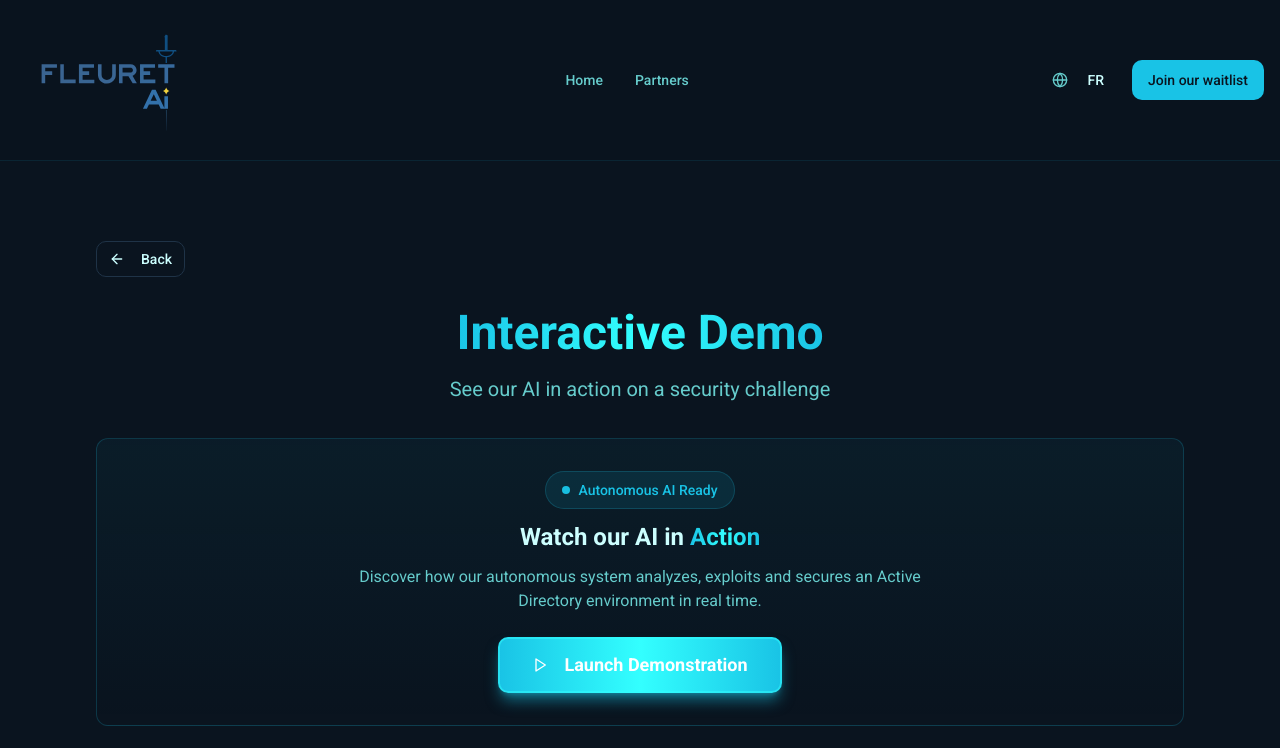
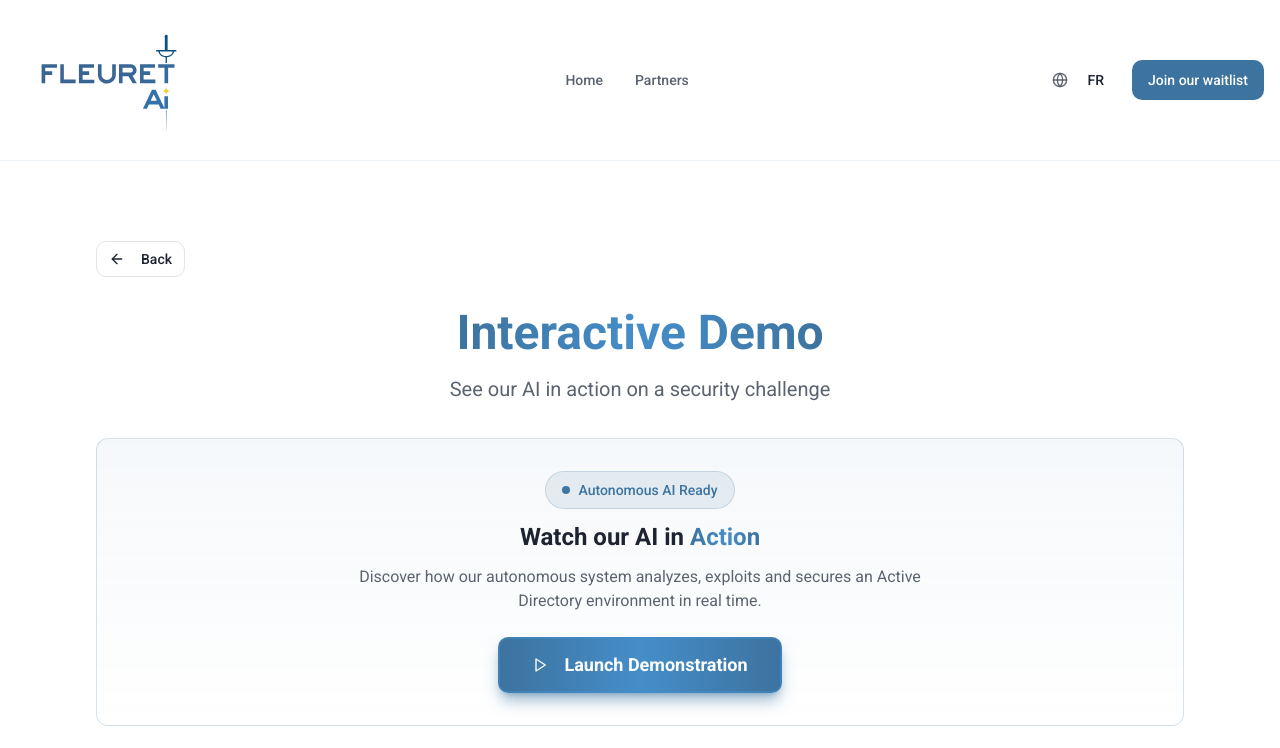
Before and after one commit to MielPopsssssss/fleuret-website, a React (Vite) app: page /demo in a window 1280 px wide. Shown: the top 748 px of the page. Built offline with nearby package versions, Linux system fonts and the light colour scheme.

Commit message:
Reverted to commit c94f7504071c59f9baec07d204ed8d91def85d1d

```diff
--- a/src/components/Benchmark.tsx
+++ b/src/components/Benchmark.tsx
@@ -35,7 +35,7 @@ const Benchmark = () => {
     <section className="pt-24 pb-0 relative">
       <div className="container mx-auto px-4">
         <div className="max-w-5xl mx-auto mb-16">
-          <Card className="p-8 md:p-12 border-primary/30 bg-card/50 backdrop-blur-sm card-glow">
+          <Card className="p-8 md:p-12 border-primary/30 bg-white card-glow">
             <div className="grid md:grid-cols-2 gap-12">
               <div className="space-y-6">
                 <div>
--- a/src/components/Hero.tsx
+++ b/src/components/Hero.tsx
@@ -1,21 +1,11 @@
 import { Button } from "@/components/ui/button";
 import logoFleuret from "@/assets/logo-fleuret.svg";
-import heroBackground from "@/assets/hero-background-fencing.png";
 import { Link } from "react-router-dom";
 import { useLanguage } from "@/contexts/LanguageContext";
 
 const Hero = () => {
   const { t } = useLanguage();
-  return <section className="relative min-h-screen flex items-start justify-center overflow-hidden pt-4 md:pt-8" itemScope itemType="https://schema.org/WebPageElement">
-      {/* Background Image */}
-      <div className="absolute inset-0 z-0">
-        <img
-          src={heroBackground}
-          alt=""
-          className="w-full h-full object-cover"
-        />
-      </div>
-
+  return <section className="relative min-h-screen flex items-start justify-center overflow-hidden pt-8 md:pt-12" itemScope itemType="https://schema.org/WebPageElement">
       {/* Content */}
       <div className="container mx-auto px-4 z-10">
         <div className="max-w-5xl mx-auto text-center space-y-6 animate-in fade-in duration-1000">
@@ -30,11 +20,11 @@ const Hero = () => {
             />
           </div>
 
-          <h1 className="text-3xl md:text-7xl font-bold tracking-tight drop-shadow-[0_2px_10px_rgba(0,0,0,0.8)]" itemProp="headline">
+          <h1 className="text-3xl md:text-7xl font-bold tracking-tight" itemProp="headline">
             <span className="text-gradient glow-effect">{t('hero.title')}</span>
           </h1>
 
-          <p className="text-xl md:text-2xl text-white max-w-3xl mx-auto leading-relaxed drop-shadow-[0_2px_8px_rgba(0,0,0,0.9)]" itemProp="description">
+          <p className="text-xl md:text-2xl text-muted-foreground max-w-3xl mx-auto leading-relaxed" itemProp="description">
             {t('hero.subtitle')}
           </p>
 
@@ -42,7 +32,7 @@ const Hero = () => {
             <Link to="/demo" aria-label="Voir la démonstration de notre POC fonctionnel">
               <Button
                 size="lg"
-                className="text-lg bg-primary/90 backdrop-blur-sm hover:bg-primary hover:scale-105 transition-all shadow-lg"
+                className="text-lg hover:bg-white hover:text-foreground transition-colors"
               >
                 {t('hero.cta.demo')}
               </Button>
@@ -50,7 +40,7 @@ const Hero = () => {
             <Link to="/waitlist" aria-label="Rejoindre la liste d'attente Fleuret AI">
               <Button
                 size="lg"
-                className="text-lg bg-primary/90 backdrop-blur-sm hover:bg-primary hover:scale-105 transition-all shadow-lg"
+                className="text-lg hover:bg-white hover:text-foreground transition-colors"
               >
                 {t('hero.cta.waitlist')}
               </Button>
--- a/src/components/Partners.tsx
+++ b/src/components/Partners.tsx
@@ -106,13 +106,6 @@ const Partners = () => {
                     height: isMobile ? '60px' : '120px'
                   }}
                 >
-                  <div
-                    className="relative p-4 rounded-lg"
-                    style={{
-                      background: 'radial-gradient(circle, rgba(255,255,255,0.15) 0%, transparent 70%)',
-                      boxShadow: '0 0 40px rgba(255,255,255,0.3), 0 0 20px rgba(255,255,255,0.2)',
-                    }}
-                  >
                   <img
                     src={partner.logo}
                     alt={`Logo ${partner.name} - Partenaire académique et professionnel de Fleuret AI`}
@@ -126,7 +119,6 @@ const Partners = () => {
                         : "none",
                     }}
                   />
-                  </div>
                 </div>
               ))}
             </div>
--- a/src/components/Team.tsx
+++ b/src/components/Team.tsx
@@ -51,7 +51,7 @@ const Team = () => {
           {team.map((member, index) => (
             <Card
               key={member.name}
-              className="p-6 card-glow hover:scale-105 transition-all duration-300 border-primary/30 hover:border-primary bg-card/50 backdrop-blur-sm"
+              className="p-6 card-glow hover:scale-105 transition-all duration-300 border-primary/10 hover:border-primary/30 bg-white"
               style={{
                 animationDelay: `${index * 100}ms`,
                 animation: 'fade-in 0.5s ease-out forwards'
--- a/src/index.css
+++ b/src/index.css
@@ -8,63 +8,59 @@ All colors MUST be HSL.
 
 @layer base {
   :root {
-    --background: 210 50% 8%;
-    --foreground: 180 100% 90%;
+    --background: 0 0% 100%;
+    --foreground: 220 25% 15%;
 
-    --card: 210 45% 12%;
-    --card-foreground: 180 100% 90%;
+    --card: 0 0% 100%;
+    --card-foreground: 220 25% 15%;
 
-    --popover: 210 45% 12%;
-    --popover-foreground: 180 100% 90%;
+    --popover: 0 0% 100%;
+    --popover-foreground: 220 25% 15%;
 
-    --primary: 190 80% 50%;
-    --primary-foreground: 210 50% 8%;
-    --primary-glow: 180 100% 60%;
+    --primary: 207 45% 43%;
+    --primary-foreground: 0 0% 100%;
+    --primary-glow: 207 55% 53%;
 
-    --secondary: 210 40% 20%;
-    --secondary-foreground: 180 100% 90%;
+    --secondary: 207 35% 95%;
+    --secondary-foreground: 220 25% 15%;
 
-    --muted: 210 35% 15%;
-    --muted-foreground: 180 50% 60%;
+    --muted: 207 25% 96%;
+    --muted-foreground: 220 10% 40%;
 
-    --accent: 190 80% 50%;
-    --accent-foreground: 210 50% 8%;
+    --accent: 207 45% 43%;
+    --accent-foreground: 0 0% 100%;
 
     --destructive: 0 84% 55%;
     --destructive-foreground: 0 0% 100%;
 
-    --border: 190 50% 30%;
-    --input: 210 40% 20%;
-    --ring: 190 80% 50%;
+    --border: 207 20% 90%;
+    --input: 207 20% 90%;
+    --ring: 207 45% 43%;
 
     --radius: 0.75rem;
 
-    --sidebar-background: 210 50% 8%;
-    --sidebar-foreground: 180 100% 90%;
-    --sidebar-primary: 190 80% 50%;
-    --sidebar-primary-foreground: 210 50% 8%;
-    --sidebar-accent: 210 40% 20%;
-    --sidebar-accent-foreground: 180 100% 90%;
-    --sidebar-border: 190 50% 30%;
-    --sidebar-ring: 190 80% 50%;
+    --sidebar-background: 0 0% 100%;
+    --sidebar-foreground: 220 25% 15%;
+    --sidebar-primary: 207 45% 43%;
+    --sidebar-primary-foreground: 0 0% 100%;
+    --sidebar-accent: 207 35% 95%;
+    --sidebar-accent-foreground: 220 25% 15%;
+    --sidebar-border: 207 20% 90%;
+    --sidebar-ring: 207 45% 43%;
   }
 }
 
 @layer utilities {
   .text-gradient {
-    @apply bg-gradient-to-r from-primary via-primary-glow to-accent bg-clip-text text-transparent;
+    @apply bg-gradient-to-r from-primary via-primary-glow to-primary bg-clip-text text-transparent;
   }
 
   .glow-effect {
-    text-shadow: 0 0 30px hsl(var(--primary-glow) / 0.8), 0 0 60px hsl(var(--primary) / 0.4);
+    text-shadow: 0 0 20px hsl(var(--primary) / 0.5);
   }
 
   .card-glow {
-    box-shadow: 0 0 30px hsl(var(--primary) / 0.3), 0 0 60px hsl(var(--primary-glow) / 0.1);
-  }
-
-  .cyber-gradient {
-    background: linear-gradient(135deg, hsl(var(--background)) 0%, hsl(var(--muted)) 50%, hsl(var(--background)) 100%);
+    box-shadow: 0 0 30px hsl(var(--primary) / 0.15);
   }
 
   .hover\:pause:hover {
```
Also changed, not shown: src/assets/hero-background-fencing.png (deleted), src/assets/hero-fencing-cyber.png (deleted). Lines whose indentation alone changed are shown as unchanged.
